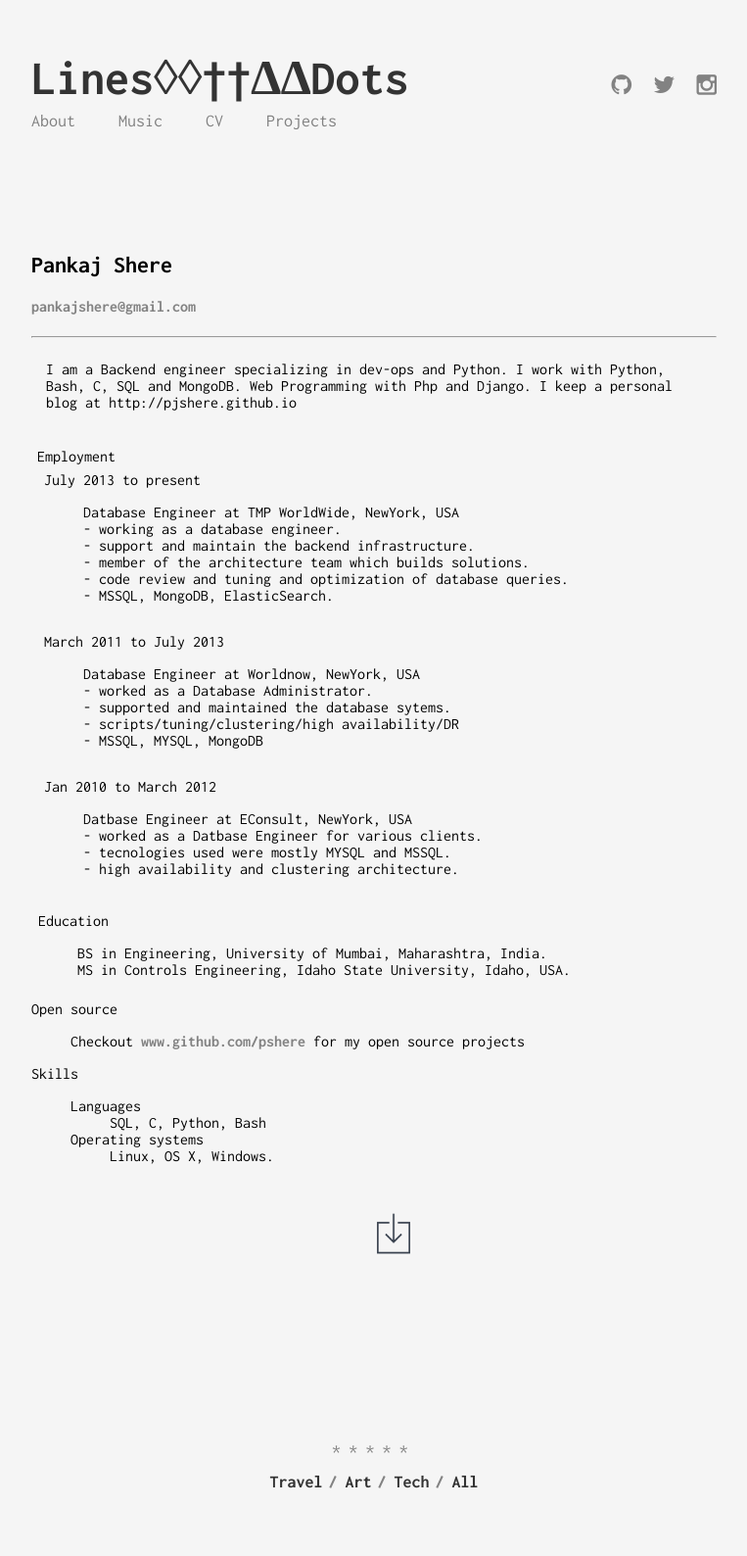
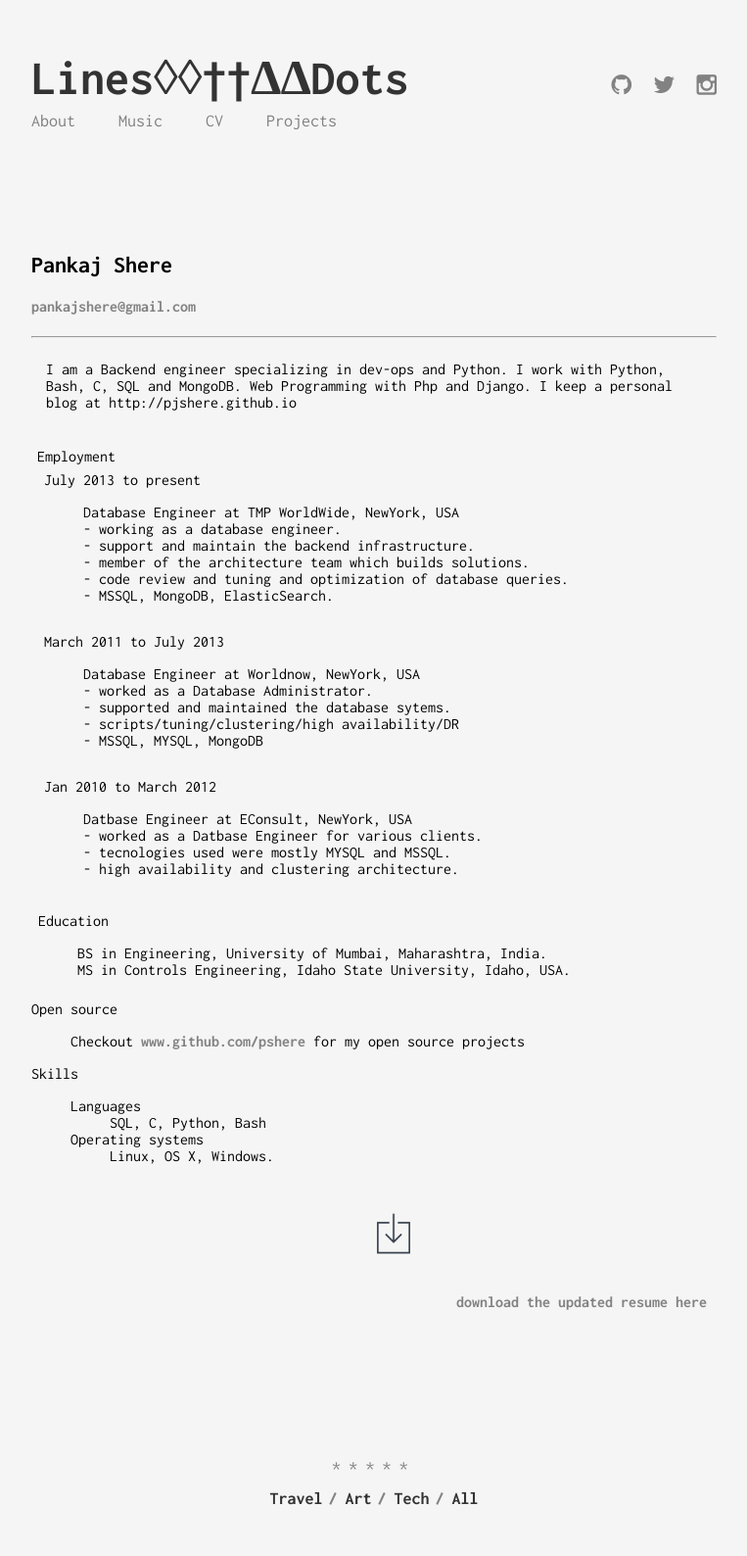
Before and after one commit to PJShere/PJShere.github.io, a Jekyll site: the page built from cv.md, in a window 1280 px wide. Shown: the whole page at 98% size, without its empty margins (258-1021 px from the left). Built offline with Jekyll 4.4.1, drawn with Linux system fonts in a browser that asks for light colours.

Commit message:
update CV page.

```diff
--- a/cv.md
+++ b/cv.md
@@ -60,4 +60,4 @@ permalink: /cv/
             <li>Linux, OS X, Windows.</li>
         </ul>
 
-    <div style="padding:10px; text-align:right	; color:red"><a href="/assets/pankajshereresume.pdf" target="_blank"><img src={{ site.baseurl }}"/assets/1446548465_download.png" alt="Download" width="42" height="42"></a></div>
+    <div style="padding:10px; text-align:right	; color:red"><a href="/assets/pankajshereresume.pdf" target="_blank"><img src={{ site.baseurl }}"/assets/1446548465_download.png" alt="Download" width="42" height="42">download the updated resume here</a></div>
```
